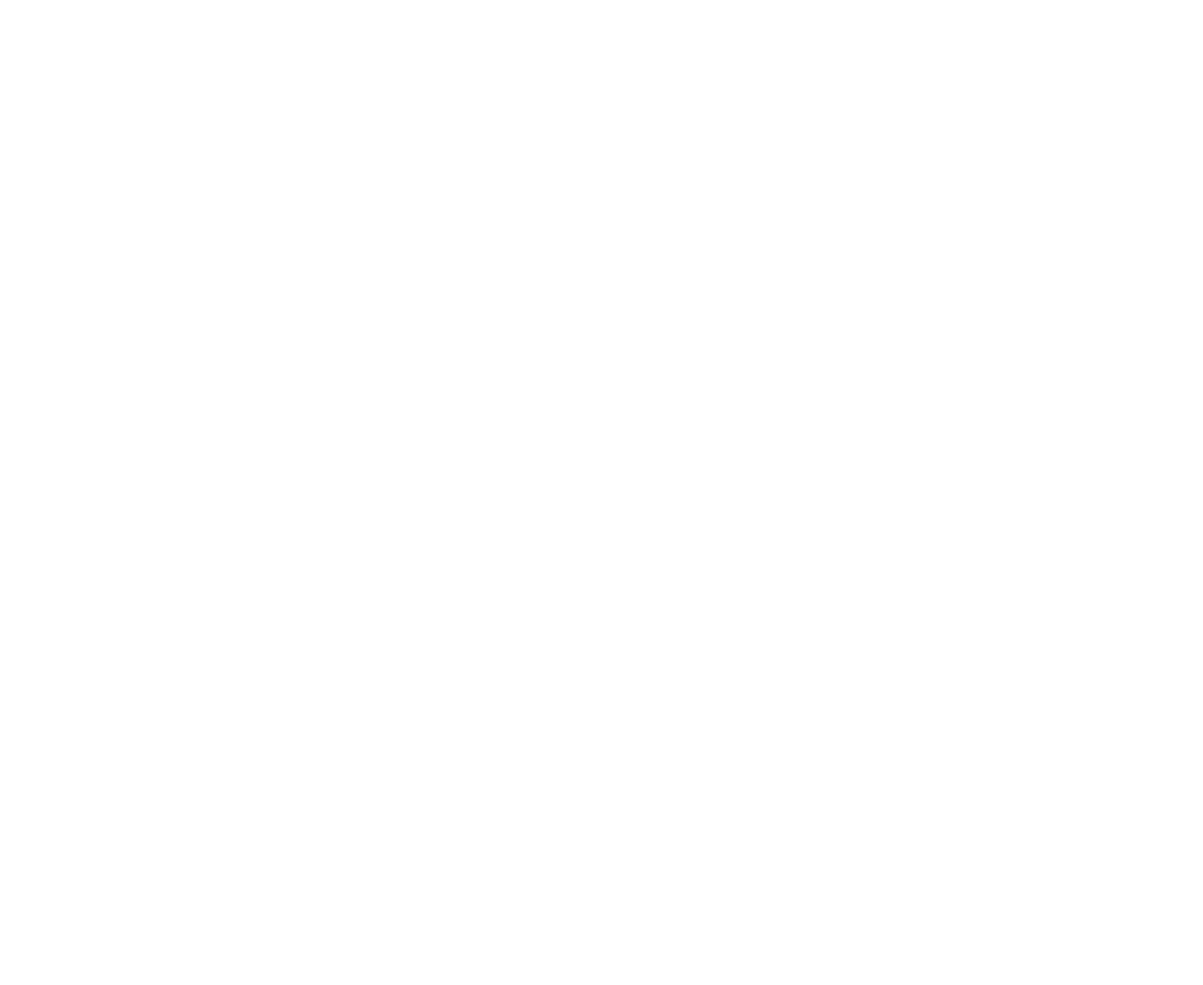
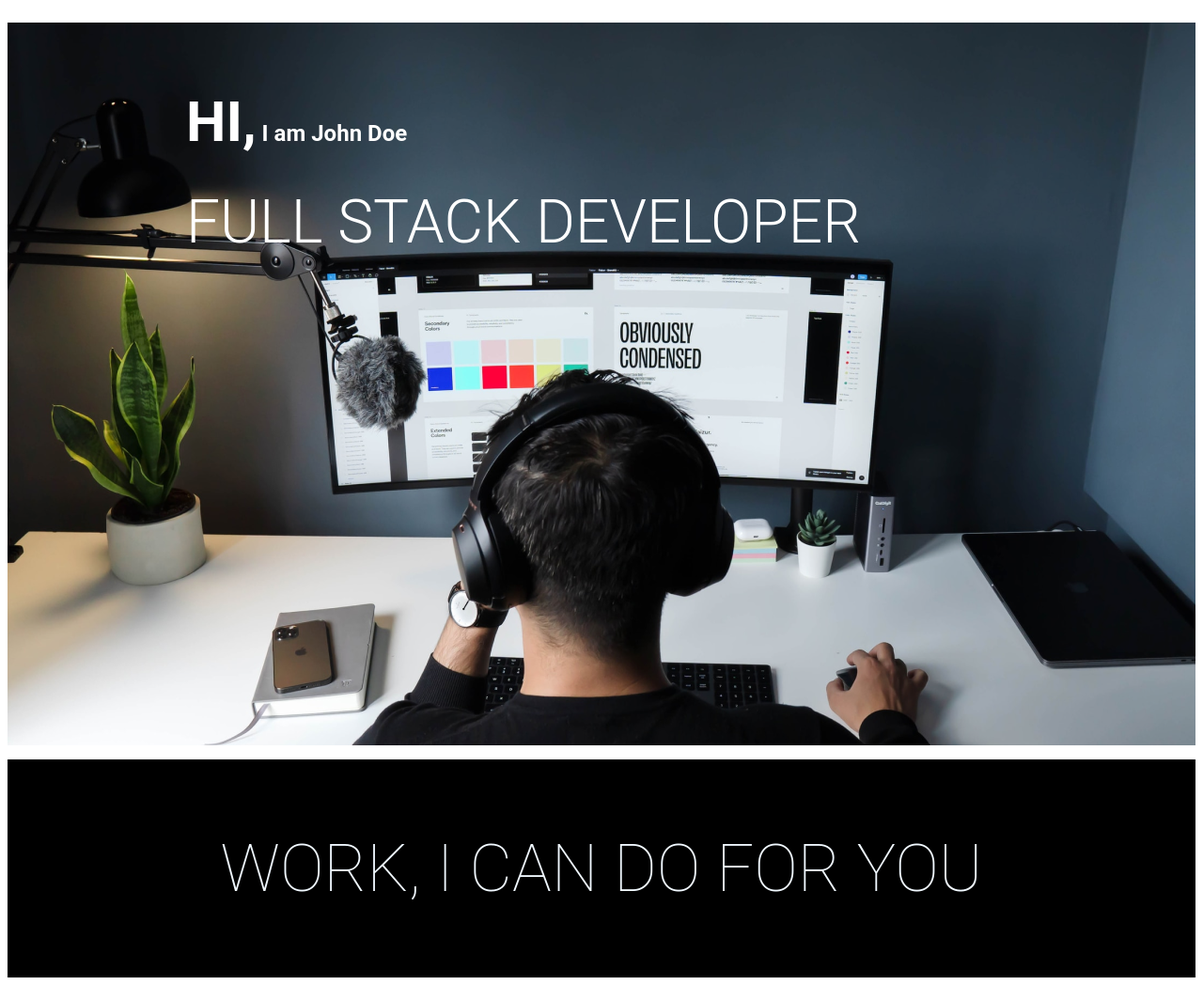
Before and after one commit to Riyadpro-dev/developerLandingPage, a plain HTML site: page index.html in a window 1280 px wide. Shown: the whole page at 94% size. Before the commit the page ends 800 px from the top, so only its background shows below. Drawn offline with Linux system fonts and the light colour scheme.

Commit message:
added the codes

```diff
--- a/index.html
+++ b/index.html
@@ -4,9 +4,24 @@
     <meta charset="UTF-8">
     <meta name="viewport" content="width=device-width, initial-scale=1.0">
     <title>Developer Landing Page</title>
+    <link rel="stylesheet" href="style.css">
 </head>
 <body>
-    <header></header>
+    <header  class="hero">
+        <div class="hero-content">
+            <h2><span class="single-word">HI,</span> I am John Doe</h2>
+            <h1>FULL STACK DEVELOPER</h1>
 
+        </div>
+    </header>
+
+        <div class="belowhero">
+            <h1>WORK, I CAN DO FOR <span class="youtext">YOU</span></h1>
+        </div>
+
+    <footer>
+
+
+    </footer>
 </body>
 </html>
--- /dev/null
+++ b/style.css
@@ -0,0 +1,61 @@
+<style>
+@import url('https://fonts.googleapis.com/css2?family=Open+Sans:ital,wght@0,300..800;1,300..800&family=Roboto:ital,wght@0,100..900;1,100..900&display=swap');
+</style>
+
+*{
+    margin: 0;
+    padding: 0;
+}
+
+
+
+
+
+html, body{
+    line-height: 1.4;
+    font-weight: 300;
+    font-family: "Roboto", sans-serif;
+
+}
+
+
+.hero{
+    background-image: url(images/developer.png);
+    min-height: 100vh;
+    background-position: center;
+    background-repeat: no-repeat;
+
+}
+.hero-content{
+    color: white;
+    max-width: 900px;
+    margin: 0 auto;
+    padding-top: 60px;
+    padding-left: 16px;
+
+
+
+}
+.hero-content h1{
+    font-size: 64px;
+    margin-top:0px;
+    font-weight: 300;
+
+}
+.single-word{
+    font-size: 60px;
+}
+
+/*hjfhguhsgjdhsgkj*/
+
+.belowhero{
+    background-color: black;
+    padding: 20px;
+}
+.belowhero h1{
+    font-size: 70px;
+    color: aliceblue;
+    text-align: center;
+    font-weight: 200;
+     font-family: "Roboto", sans-serif;
+}
```
Also changed, not shown: images/developer.png (added), images/mobile.png (added), images/web.png (added).
